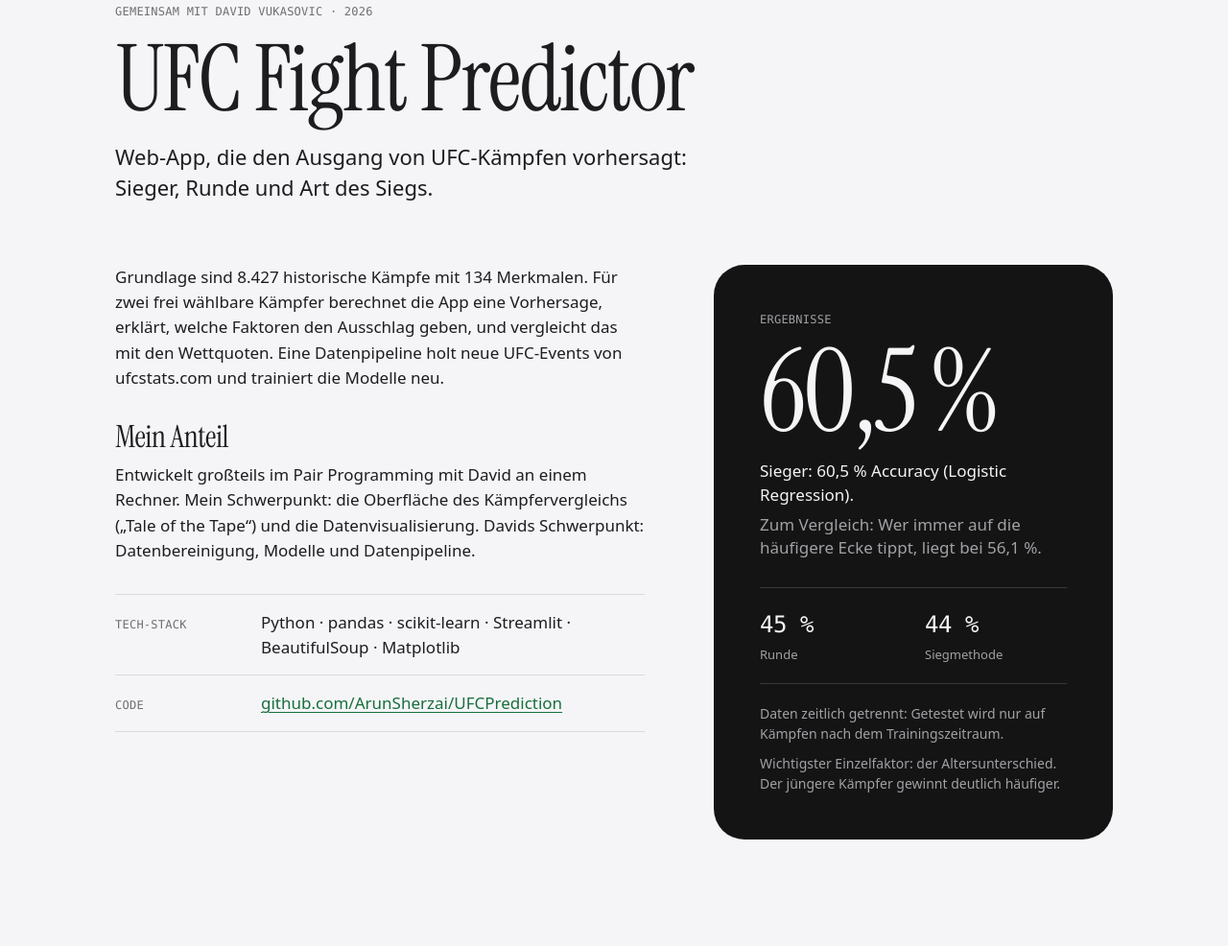
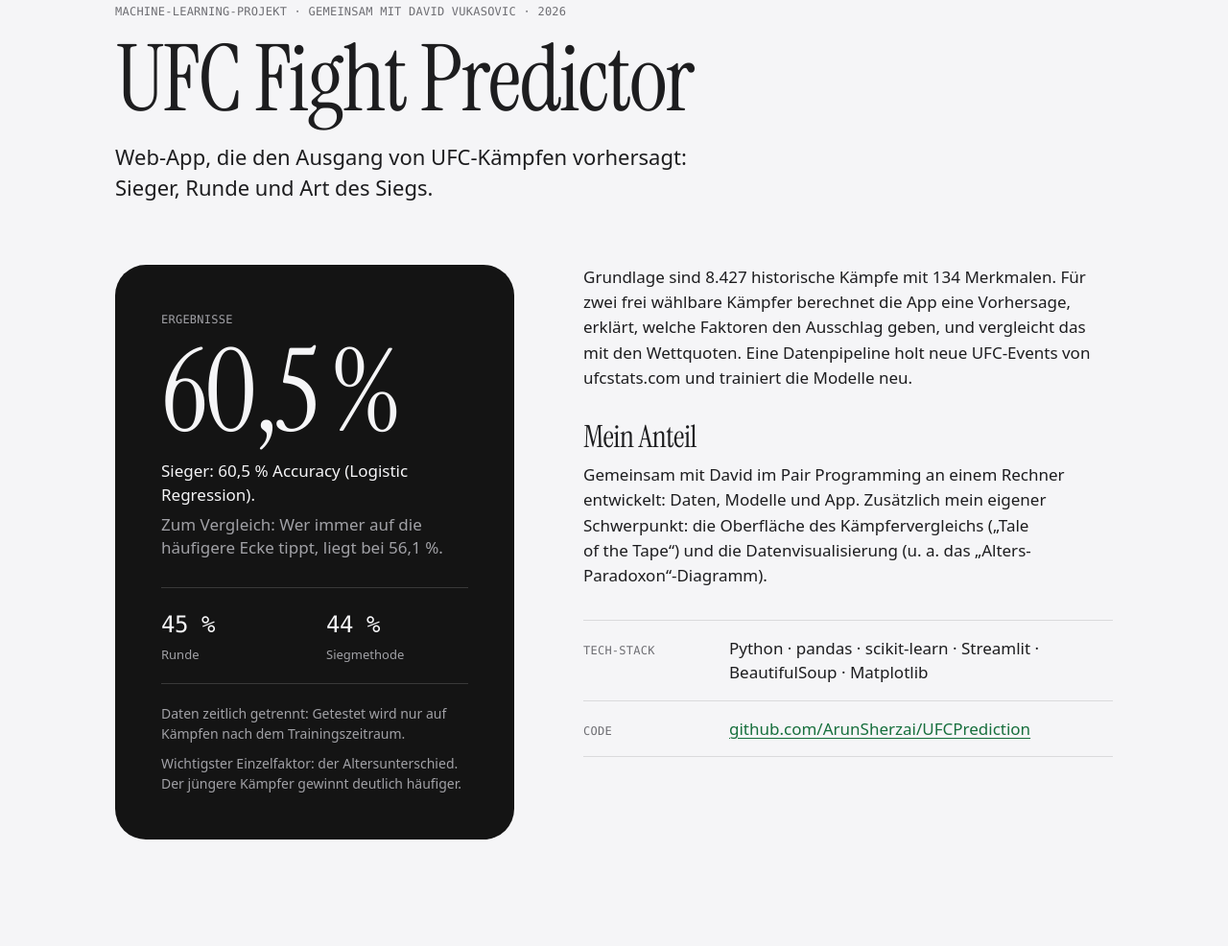
Before and after one commit to ArunSherzai/cv-website, an Astro site: page / in a window 1280 px wide. Shown: the part 3549-4535 px from the top of the page at 96% size. Built offline with nearby package versions, Linux system fonts and the light colour scheme; Astro itself is replaced by a stand-in of ours.

Commit message:
UFC: als Machine-Learning-Projekt geführt, Mein Anteil laut neuem Briefing; BRIEF.md 4.3 aktualisiert

```diff
--- a/src/components/Ufc.astro
+++ b/src/components/Ufc.astro
@@ -1,49 +1,20 @@
 ---
 // Alle Texte laut BRIEF.md, Abschnitt 4.3. „Mein Anteil“ wörtlich, nichts ergänzen.
+// Präsentation laut Briefing: als Machine-Learning-Projekt führen (ML zuerst, nicht als UI-Projekt),
+// daher Kennzeichnung im Untertitel und Ergebnisse vor dem Fließtext.
 // Offener Punkt: Screenshot vom Kämpfervergleich fehlt, bis dahin die typografische Ergebnis-Karte.
 const stack = ['Python', 'pandas', 'scikit-learn', 'Streamlit', 'BeautifulSoup', 'Matplotlib'];
 ---
 
 <section class="section ufc" id="ufc" aria-labelledby="ufc-title">
   <div class="container">
-    <p class="eyebrow">Gemeinsam mit David Vukasovic · 2026</p>
+    <p class="eyebrow">Machine-Learning-Projekt · Gemeinsam mit David Vukasovic · 2026</p>
     <h2 class="ufc__title" id="ufc-title">UFC Fight Predictor</h2>
     <p class="ufc__lead">
       Web-App, die den Ausgang von UFC-Kämpfen vorhersagt: Sieger, Runde und Art des Siegs.
     </p>
 
     <div class="ufc__grid">
-      <div class="ufc__text">
-        <p>
-          Grundlage sind 8.427 historische Kämpfe mit 134 Merkmalen. Für zwei frei wählbare Kämpfer
-          berechnet die App eine Vorhersage, erklärt, welche Faktoren den Ausschlag geben, und
-          vergleicht das mit den Wettquoten. Eine Datenpipeline holt neue UFC-Events von
-          ufcstats.com und trainiert die Modelle neu.
-        </p>
-
-        <h3 class="ufc__h3">Mein Anteil</h3>
-        <p>
-          Entwickelt großteils im Pair Programming mit David an einem Rechner. Mein Schwerpunkt: die
-          Oberfläche des Kämpfervergleichs („Tale of the Tape“) und die Datenvisualisierung. Davids
-          Schwerpunkt: Datenbereinigung, Modelle und Datenpipeline.
-        </p>
-
-        <dl class="ufc__facts">
-          <div>
-            <dt class="eyebrow">Tech-Stack</dt>
-            <dd>{stack.join(' · ')}</dd>
-          </div>
-          <div>
-            <dt class="eyebrow">Code</dt>
-            <dd>
-              <a class="link" href="https://github.com/ArunSherzai/UFCPrediction" rel="noopener">
-                github.com/ArunSherzai/UFCPrediction
-              </a>
-            </dd>
-          </div>
-        </dl>
-      </div>
-
       <div class="ufc__card">
         <p class="ufc__card-label">Ergebnisse</p>
         <p class="ufc__big">60,5&nbsp;%</p>
@@ -71,6 +42,37 @@ const stack = ['Python', 'pandas', 'scikit-learn', 'Streamlit', 'BeautifulSoup',
           </li>
         </ul>
       </div>
+      <div class="ufc__text">
+        <p>
+          Grundlage sind 8.427 historische Kämpfe mit 134 Merkmalen. Für zwei frei wählbare Kämpfer
+          berechnet die App eine Vorhersage, erklärt, welche Faktoren den Ausschlag geben, und
+          vergleicht das mit den Wettquoten. Eine Datenpipeline holt neue UFC-Events von
+          ufcstats.com und trainiert die Modelle neu.
+        </p>
+
+        <h3 class="ufc__h3">Mein Anteil</h3>
+        <p>
+          Gemeinsam mit David im Pair Programming an einem Rechner entwickelt: Daten, Modelle und
+          App. Zusätzlich mein eigener Schwerpunkt: die Oberfläche des Kämpfervergleichs („Tale of
+          the Tape“) und die Datenvisualisierung (u. a. das „Alters-Paradoxon“-Diagramm).
+        </p>
+
+        <dl class="ufc__facts">
+          <div>
+            <dt class="eyebrow">Tech-Stack</dt>
+            <dd>{stack.join(' · ')}</dd>
+          </div>
+          <div>
+            <dt class="eyebrow">Code</dt>
+            <dd>
+              <a class="link" href="https://github.com/ArunSherzai/UFCPrediction" rel="noopener">
+                github.com/ArunSherzai/UFCPrediction
+              </a>
+            </dd>
+          </div>
+        </dl>
+      </div>
+
     </div>
   </div>
 </section>
@@ -208,7 +210,7 @@ const stack = ['Python', 'pandas', 'scikit-learn', 'Streamlit', 'BeautifulSoup',
 
   @media (min-width: 60rem) {
     .ufc__grid {
-      grid-template-columns: minmax(0, 1fr) minmax(0, 26rem);
+      grid-template-columns: minmax(0, 26rem) minmax(0, 1fr);
       gap: 4.5rem;
       align-items: start;
       margin-top: 4rem;
```
